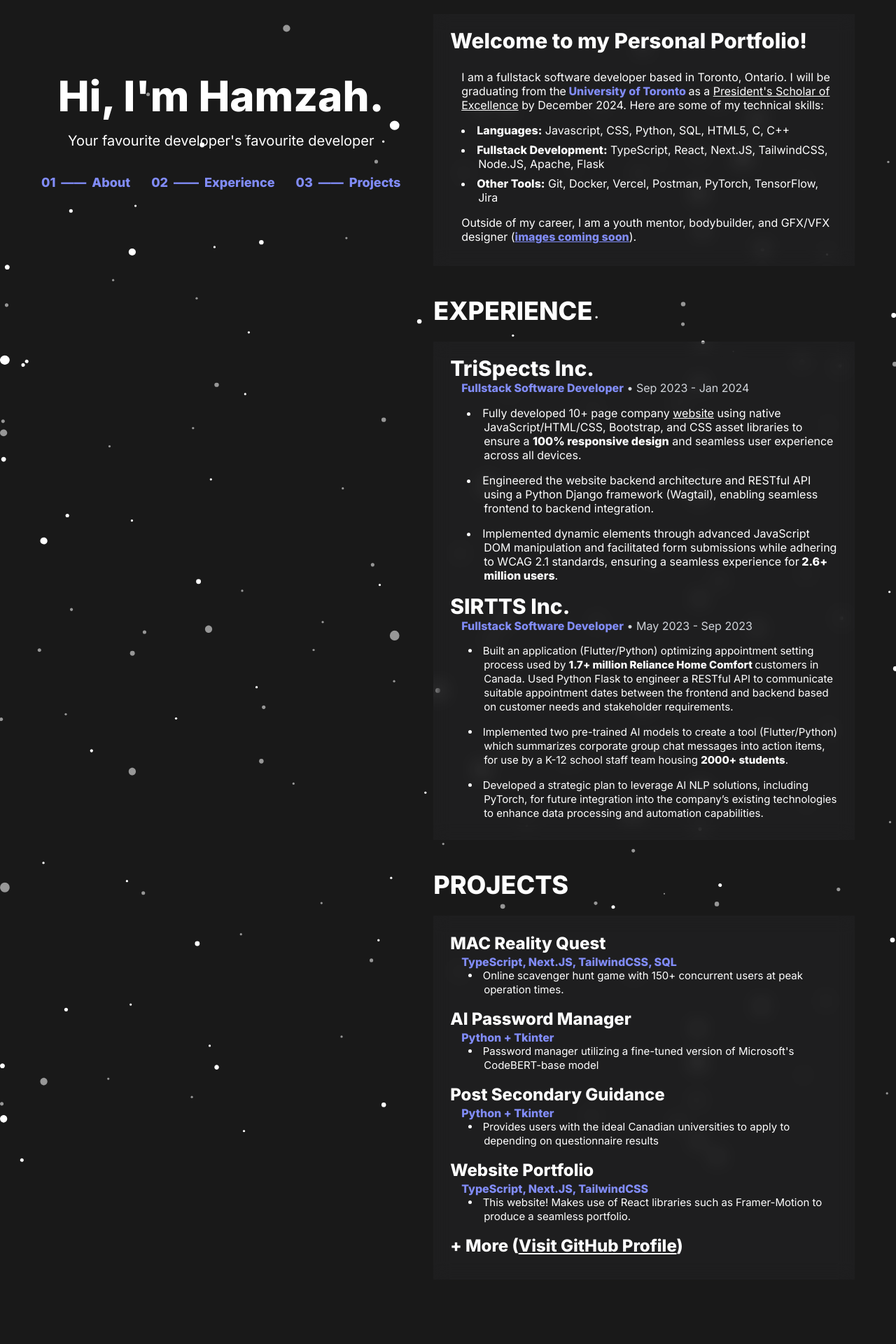
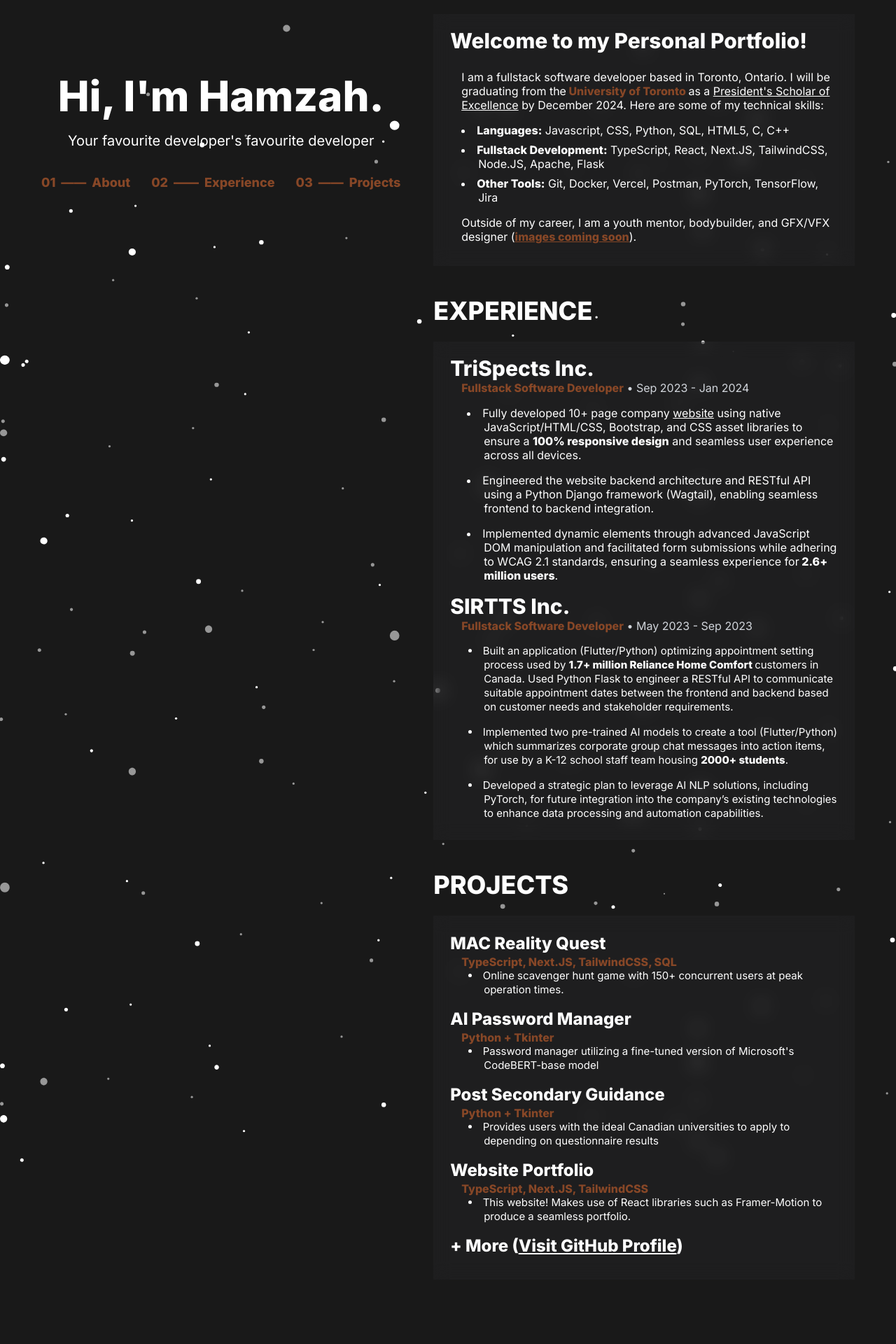
Before and after one commit to HBehery/hb_portfolio, a Next.js app: page / in a window 1280 px wide. Shown: the part 220-2140 px from the top of the page at 70% size. Built offline with nearby package versions, Linux system fonts and the light colour scheme.

Commit message:
defined accent colours + switch to brown

```diff
--- a/app/components/Footer.tsx
+++ b/app/components/Footer.tsx
@@ -27,7 +27,7 @@ const Footer = () => {
             <h1 id="Title" className="">
               MADE BY: HAMZAH BEHERY
             </h1>
-            <h1 id="Subtitle" className="dark:text-indigo-400 text-rose-500">
+            <h1 id="Subtitle" className="dark:text-dark text-light">
               REACH ME AT:
             </h1>
             <p
--- a/app/components/mobile_sidebar/MobileNav.tsx
+++ b/app/components/mobile_sidebar/MobileNav.tsx
@@ -22,7 +22,7 @@ const MobileNav = () => {
           onClick={toggleSidebar}
         >
           {/* Hamburger Icon */}
-          <div className="absolute inset-0  bg-gradient-to-br from-rose-500 to-yellow-200 dark:from-indigo-500 dark:to-teal-500 opacity-0 group-hover:opacity-100 transition-opacity duration-200"></div>
+          <div className="absolute inset-0  bg-gradient-to-br from-grad1light to-yellow-200 dark:from-indigo-500 dark:to-teal-500 opacity-0 group-hover:opacity-100 transition-opacity duration-200"></div>
           <RxHamburgerMenu className="relative  z-10" size={26} />
         </button>
       </div>
--- a/app/components/projects/Projects.tsx
+++ b/app/components/projects/Projects.tsx
@@ -140,7 +140,8 @@ const Column: React.FC<ColumnProps> = ({ images, y = 0 }) => {
               </Link>
             ) : (
               <Image
-                className="object-cover rounded-[2vw] lg:rounded-[0.5vw] hue-rotate-[120deg] dark:hue-rotate-[20deg] shadow-[rgba(0,0,0,0.5)_1px_1px_20px_1px] dark:shadow-[rgba(255,255,255,0.25)_1px_1px_15px_6px]"
+                // hue-rotate-[120deg] dark:hue-rotate-[20deg]
+                className="object-cover rounded-[2vw] lg:rounded-[0.5vw] hue-rotate-[120deg] shadow-[rgba(0,0,0,0.5)_1px_1px_20px_1px] dark:shadow-[rgba(255,255,255,0.25)_1px_1px_15px_6px]"
                 src={`/project_assets/${src}`}
                 fill
                 alt="project image"
--- a/app/components/welcome/WelcomeSection.tsx
+++ b/app/components/welcome/WelcomeSection.tsx
@@ -45,7 +45,7 @@ const WelcomeSection = () => {
           className="flex flex-row w-full justify-center py-8 sm:space-x-[30px] space-x-12 transition-all max-[400px]:text-[14px] xl:text-[18px] lg:text-[16px]"
         >
           <div
-            className="text-rose-500 hover:text-rose-300 dark:text-indigo-400 dark:hover:text-indigo-300 font-extrabold sm:max-w-full max-w-[18%] cursor-pointer"
+            className="text-light hover:text-light_hover dark:text-dark dark:hover:text-dark_hover font-extrabold sm:max-w-full max-w-[18%] cursor-pointer"
             onClick={() => {
               const element = document.getElementById("about");
               if (element) {
@@ -60,7 +60,7 @@ const WelcomeSection = () => {
             </p>
           </div>
           <div
-            className="text-rose-500 hover:text-rose-300 dark:text-indigo-400 dark:hover:text-indigo-300 font-extrabold sm:max-w-full max-w-[20%] cursor-pointer"
+            className="text-light hover:text-light_hover dark:text-dark dark:hover:text-dark_hover font-extrabold sm:max-w-full max-w-[20%] cursor-pointer"
             onClick={() => {
               const element = document.getElementById("experience");
               if (element) {
@@ -75,7 +75,7 @@ const WelcomeSection = () => {
             </p>
           </div>
           <div
-            className="text-rose-500 hover:text-rose-300 dark:text-indigo-400 dark:hover:text-indigo-300 font-extrabold sm:max-w-full max-w-[20%] cursor-pointer"
+            className="text-light hover:text-light_hover dark:text-dark dark:hover:text-dark_hover font-extrabold sm:max-w-full max-w-[20%] cursor-pointer"
             onClick={() => {
               const element = document.getElementById("projects");
               if (element) {
@@ -105,7 +105,7 @@ const WelcomeSection = () => {
             <p>
               I am a fullstack software developer based in Toronto, Ontario. I
               will be graduating from the
-              <span className="text-rose-500 dark:text-indigo-400 font-extrabold">
+              <span className="text-light dark:text-dark font-extrabold">
                 &nbsp;University of Toronto&nbsp;
               </span>
               as a&nbsp;
@@ -134,7 +134,7 @@ const WelcomeSection = () => {
             <p className="">
               Outside of my career, I am a youth mentor, bodybuilder, and
               GFX/VFX designer (
-              <span className="text-rose-500 dark:text-indigo-400 underline font-extrabold">
+              <span className="text-light dark:text-dark underline font-extrabold">
                 images coming soon
               </span>
               ).
@@ -152,7 +152,7 @@ const WelcomeSection = () => {
               </a>
             </h1>
             <div className="flex flex-row text-gray-500 dark:text-gray-300 sm:pl-4 pl-2 text-left">
-              <p className="text-rose-500 dark:text-indigo-400 font-extrabold">
+              <p className="text-light dark:text-dark font-extrabold">
                 Fullstack Software Developer
               </p>
               <p className="max-[500px]:hidden">&nbsp;• Sep 2023 - Jan 2024</p>
@@ -185,7 +185,7 @@ const WelcomeSection = () => {
               SIRTTS Inc.
             </h1>
             <div className="flex flex-row text-gray-500 dark:text-gray-300 sm:text-md sm:pl-4 pl-2 text-left">
-              <p className="text-rose-500 dark:text-indigo-400 font-extrabold">
+              <p className="text-light dark:text-dark font-extrabold">
                 Fullstack Software Developer
               </p>
               <p className="max-[500px]:hidden">&nbsp;• May 2023 - Sep 2023</p>
@@ -231,7 +231,7 @@ const WelcomeSection = () => {
               </a>
             </h1>
             <div className="flex flex-row text-gray-500 dark:text-gray-300 sm:pl-4 pl-2">
-              <p className="text-rose-500 dark:text-indigo-400 font-extrabold">
+              <p className="text-light dark:text-dark font-extrabold">
                 TypeScript, Next.JS, TailwindCSS, SQL
               </p>
             </div>
@@ -252,7 +252,7 @@ const WelcomeSection = () => {
               </a>
             </h1>
             <div className="flex flex-row text-gray-500 dark:text-gray-300 sm:pl-4 pl-2">
-              <p className="text-rose-500 dark:text-indigo-400 font-extrabold">
+              <p className="text-light dark:text-dark font-extrabold">
                 Python + Tkinter
               </p>
             </div>
@@ -273,7 +273,7 @@ const WelcomeSection = () => {
               </a>
             </h1>
             <div className="flex flex-row text-gray-500 dark:text-gray-300 sm:pl-4 pl-2">
-              <p className="text-rose-500 dark:text-indigo-400 font-extrabold">
+              <p className="text-light dark:text-dark font-extrabold">
                 Python + Tkinter
               </p>
             </div>
@@ -294,7 +294,7 @@ const WelcomeSection = () => {
               </a>
             </h1>
             <div className="flex flex-row text-gray-500 dark:text-gray-300 sm:pl-4 pl-2">
-              <p className="text-rose-500 dark:text-indigo-400 font-extrabold">
+              <p className="text-light dark:text-dark font-extrabold">
                 TypeScript, Next.JS, TailwindCSS
               </p>
             </div>
--- a/tailwind.config.ts
+++ b/tailwind.config.ts
@@ -15,6 +15,16 @@ const config: Config = {
           "conic-gradient(from 180deg at 50% 50%, var(--tw-gradient-stops))",
       },
       fontFamily: { custom: ["NeueWorld", "sans-serif"] },
+      colors: {
+        dark: "#874727",
+        dark_hover: "#B37759",
+        light: "#AC6745",
+        light_hover: "#CA8A6B",
+        grad1dark: "#5C331E",
+        grad2dark: "#AE613B",
+        grad1light: "#CE9578",
+        grad2light: "#B96337",
+      },
     },
   },
   plugins: [],
```
Also changed, not shown: app/components/navbar/NavBar.tsx (+5 -5 lines), 1 other file (tests, documents, lock files or other folders).
